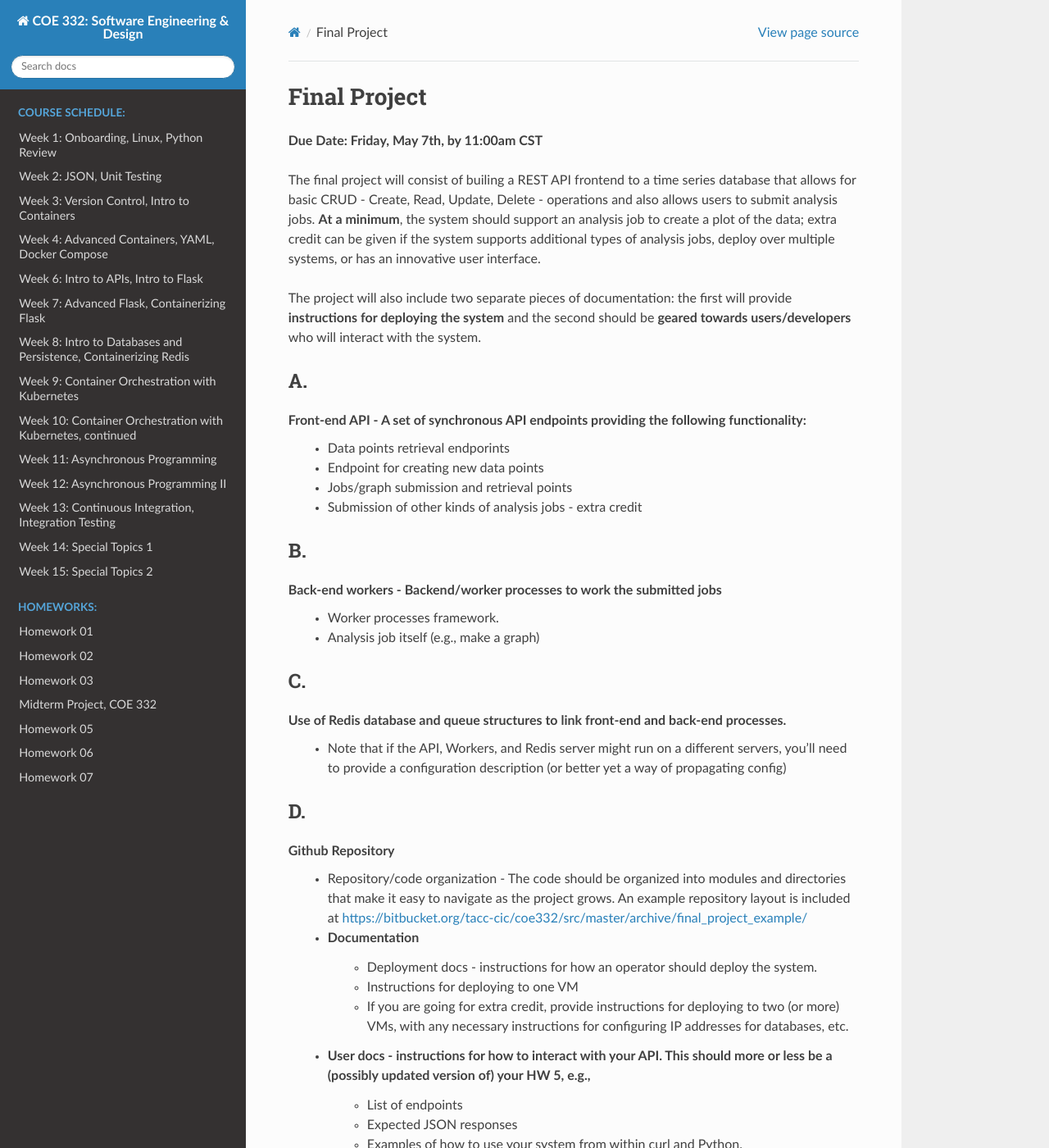
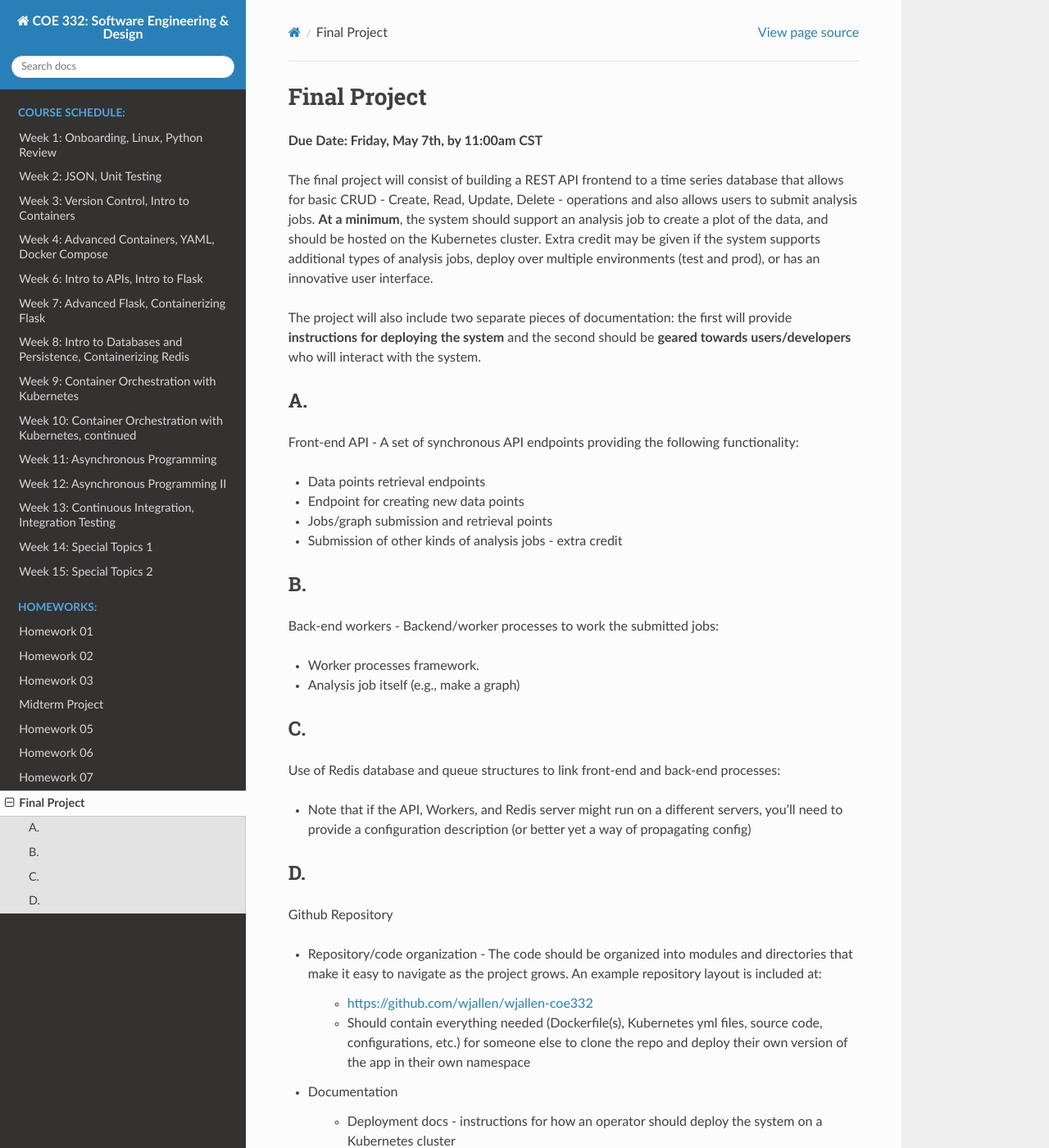
Before and after one commit to TACC/coe-332-sp21, a Sphinx documentation site: the page built from docs/homework/final_project.rst, in a window 1280 px wide and 1400 px high. Shown: the whole window at 82% size. Built offline with Sphinx 7.4.7 and the Read the Docs theme 2.0.0, drawn with Linux system fonts in a browser that asks for light colours; some of the changed text lies outside the part shown.

Commit message:
final proj description

```diff
--- a/docs/homework/final_project.rst
+++ b/docs/homework/final_project.rst
@@ -3,45 +3,66 @@
 
 **Due Date: Friday, May 7th, by 11:00am CST**
 
-The final project will consist of builing a REST API frontend to a time series database that allows for basic CRUD - Create, Read, Update, Delete - operations and
-also allows users to submit analysis jobs. **At a minimum**, the system should support an analysis job to create a plot of the data; extra credit can be given if the system supports
-additional types of analysis jobs, deploy over multiple systems, or has an innovative user interface.
+The final project will consist of building a REST API frontend to a time series
+database that allows for basic CRUD - Create, Read, Update, Delete - operations
+and also allows users to submit analysis jobs. **At a minimum**, the system
+should support an analysis job to create a plot of the data, and should be hosted
+on the Kubernetes cluster. Extra credit may be given if the system supports
+additional types of analysis jobs, deploy over multiple environments (test and
+prod), or has an innovative user interface.
 
-The project will also include two separate pieces of documentation: the first will provide **instructions for deploying the system** and the second should be **geared towards users/developers** who will interact with the system.
+The project will also include two separate pieces of documentation: the first
+will provide **instructions for deploying the system** and the second should be
+**geared towards users/developers** who will interact with the system.
 
 A.
 --
 
 Front-end API - A set of synchronous API endpoints providing the following functionality:
-      * Data points retrieval endporints
-      * Endpoint for creating new data points\
-      * Jobs/graph submission and retrieval points
-      * Submission of other kinds of analysis jobs - extra credit
+
+* Data points retrieval endpoints
+* Endpoint for creating new data points
+* Jobs/graph submission and retrieval points
+* Submission of other kinds of analysis jobs - extra credit
 
 B.
 --
 
-Back-end workers - Backend/worker processes to work the submitted jobs
-      * Worker processes framework.
-      * Analysis job itself (e.g., make a graph)
+Back-end workers - Backend/worker processes to work the submitted jobs:
 
+* Worker processes framework.
+* Analysis job itself (e.g., make a graph)
 
 C.
 --
 
-Use of Redis database and queue structures to link front-end and back-end processes.
-      * Note that if the API, Workers, and Redis server might run on a different servers, you'll need to provide a configuration description (or better yet a way of propagating config)
+Use of Redis database and queue structures to link front-end and back-end processes:
+
+* Note that if the API, Workers, and Redis server might run on a different
+  servers, you'll need to provide a configuration description (or better yet a way of propagating config)
 
 D.
 --
 
 Github Repository
-      * Repository/code organization - The code should be organized into modules and directories that make it easy to navigate as the project grows. An example repository layout is included at https://bitbucket.org/tacc-cic/coe332/src/master/archive/final_project_example/
-      * Documentation
-         * Deployment docs - instructions for how an operator should deploy the system.
-         * Instructions for deploying to one VM
-         * If you are going for extra credit, provide instructions for deploying to two (or more) VMs, with any necessary instructions for configuring IP addresses for databases, etc.
-      * User docs - instructions for how to interact with your API. This should more or less be a (possibly updated version of) your HW 5, e.g.,
-         * List of endpoints
-         * Expected JSON responses
-         * Examples of how to use your system from within curl and Python.
+
+* Repository/code organization - The code should be organized into modules and
+  directories that make it easy to navigate as the project grows. An example repository
+  layout is included at:
+
+   * https://github.com/wjallen/wjallen-coe332
+   * Should contain everything needed (Dockerfile(s), Kubernetes yml files, source
+     code, configurations, etc.) for someone else to clone the repo and deploy
+     their own version of the app in their own namespace
+
+* Documentation
+
+    * Deployment docs - instructions for how an operator should deploy the system
+      on a Kubernetes cluster
+
+    * User docs - instructions for how to interact with your API. This should more
+      or less be a (possibly updated version of) your HW 5/6/7, e.g.,
+
+       * List of endpoints
+       * Expected JSON responses
+       * Examples of how to use your system from within curl and Python.
--- a/docs/homework/homework04-midterm.rst
+++ b/docs/homework/midterm_project.rst
@@ -1,5 +1,5 @@
-Midterm Project, COE 332
-========================
+Midterm Project
+===============
 
 .. note::
 
--- a/docs/index.rst
+++ b/docs/index.rst
@@ -40,10 +40,11 @@
    homework/homework01.rst
    homework/homework02.rst
    homework/homework03.rst
-   homework/homework04-midterm.rst
+   homework/midterm_project.rst
    homework/homework05.rst
    homework/homework06.rst
    homework/homework07.rst
+   homework/final_project.rst
 
 
 Additional Resources
```
